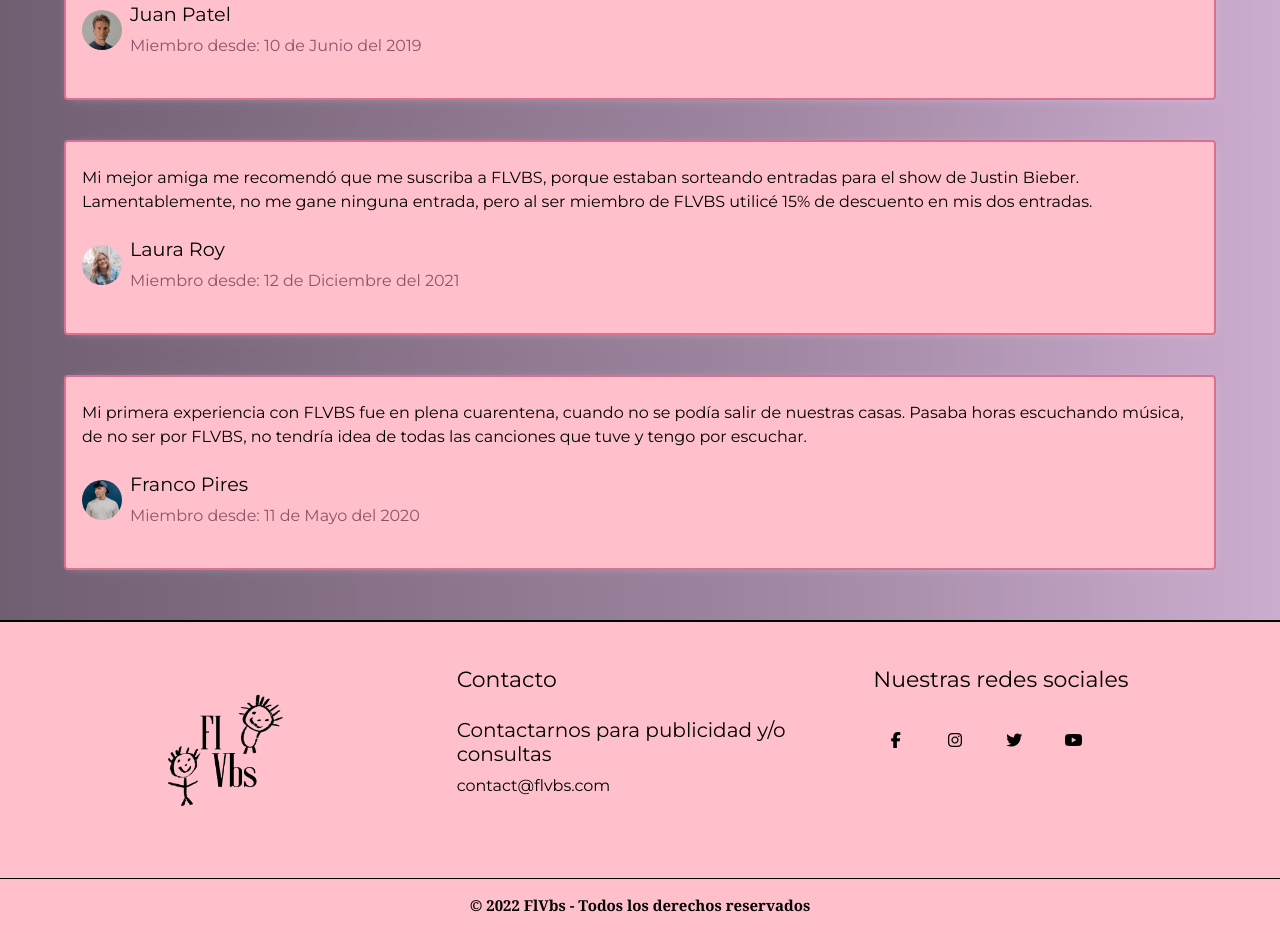
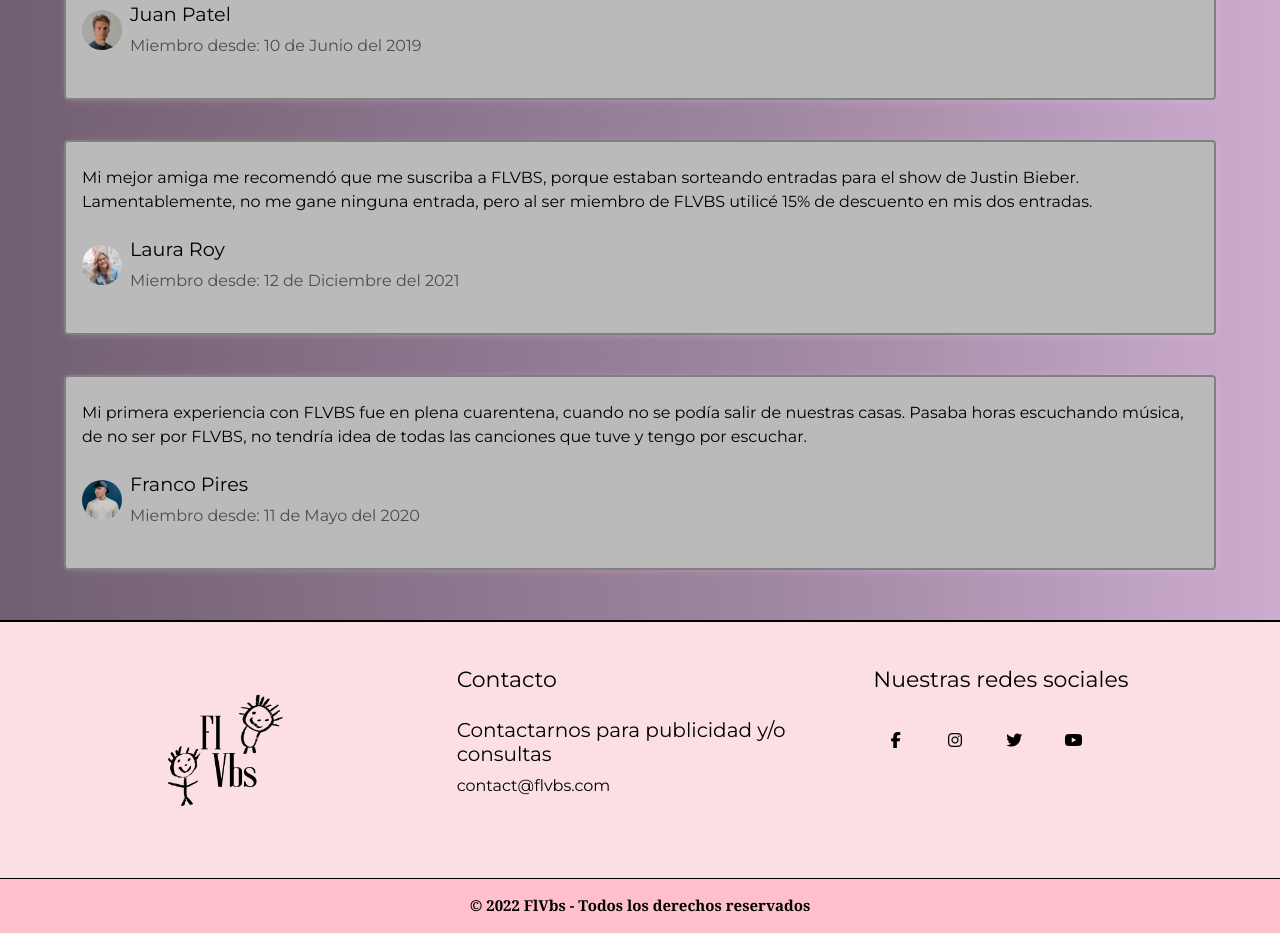
Before and after one commit to fran-dane/proyecto-final, a website: page index.html in a window 1280 px wide. Shown: the part 1918-2851 px from the top of the page. Drawn offline with nearby package versions, Linux system fonts and the light colour scheme.

Commit message:
cambio color footer y color en cards

```diff
--- a/folder-scss/componentes/_footer.scss
+++ b/folder-scss/componentes/_footer.scss
@@ -2,7 +2,7 @@
 
     .pie-pagina{
         width: 100%;
-        background-color: pink;
+        background-color: rgb(251, 223, 227);
         margin-top: 50px;
         border-top: 2px solid black;
     }
--- a/folder-scss/componentes/_hitlist.scss
+++ b/folder-scss/componentes/_hitlist.scss
@@ -2,7 +2,7 @@
 
     .card {
         color: #000;
-        background-color: pink;
+        background-color: rgb(248, 225, 229);
 
     }
 
@@ -16,7 +16,7 @@
         display: flex;
         justify-content: center;
         color: #000;
-        background-color: #d87093;
+        background-color: #edb0c5;
         border: 1px solid black;
         transition: all .8s;
     }
--- a/folder-scss/componentes/_index.scss
+++ b/folder-scss/componentes/_index.scss
@@ -101,8 +101,8 @@
       padding: 1.5em 1em;
       border-radius: 4px;
       box-shadow: 1px 1px 10px -5px rgb(255, 255, 255, .5);
-      border: 2px solid palevioletred;
-      background: pink;
+      border: 2px solid gray;
+      background: rgb(187, 186, 186);
       color: #000;
   }
 
@@ -149,7 +149,7 @@
   }
 
   .index-card-member{
-      color: rgb(148, 80, 103);
+      color: rgb(78, 78, 78);
   }
 
   /* -------------------------------- fin index ------------------------------- */
```
Also changed, not shown: carpeta-css/style.css.
